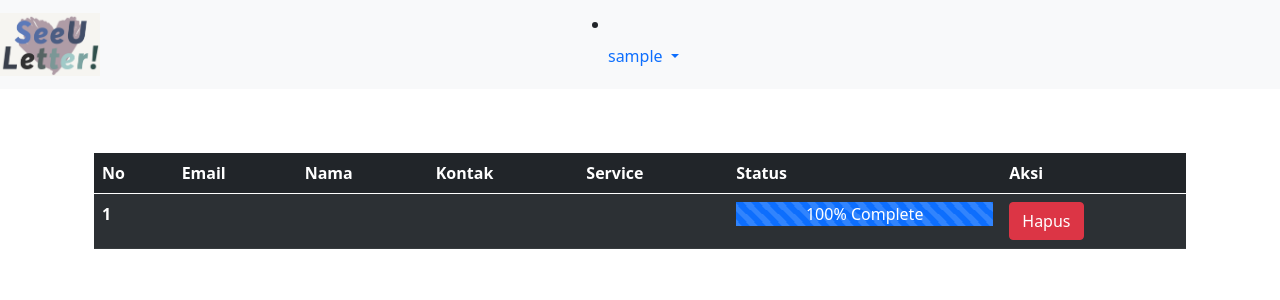
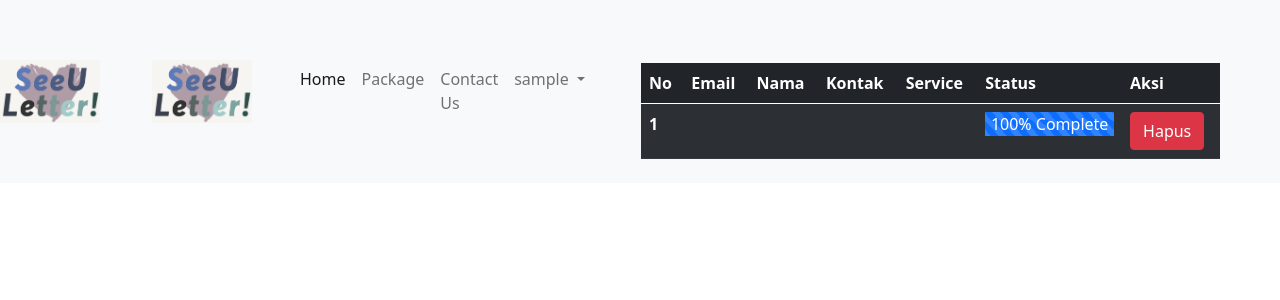
Before and after one commit to FAM-Org/php-seeuletter, a PHP site: page /pelanggan-order.php in a window 1280 px wide. Shown: the top 300 px of the page. Run offline with PHP 8.4, Linux system fonts and the light colour scheme; the visitor is signed in with stand-in values (Sample User, id 1); tables that the repository leaves empty hold one stand-in row (values such as "Sample post"); data that the repository does not hold is empty; some libraries are stand-ins or nearby versions.

Commit message:
navbar sisa

```diff
--- a/pelanggan-order.php
+++ b/pelanggan-order.php
@@ -62,18 +62,22 @@
     <nav class="navbar navbar-expand-lg navbar-light bg-light fixed top">
         <a class="navbar-brand" href="#"><img src="SeeULetter! logo.png" alt="" width="100px"></a>
         <div class="container">
+            <nav class="navbar navbar-expand-lg navbar-light bg-light fixed top">
+                <a class="navbar-brand" href="#"><img src="SeeULetter! logo.png" alt="" width="100px"></a>
+                <div class="container">
                     <div class="collapse navbar-collapse d-flex justify-content-center" id="navbarNav" style="padding-right: 10%;">
-                <?php if (!isset($_SESSION['username'])) : ?>
+
                         <ul class="navbar-nav">
                             <li class="nav-item">
-                            <a class="nav-link active" aria-current="page" href="index.php#home">Home</a>
+                                <a class="nav-link active" aria-current="page" href="#home">Home</a>
                             </li>
                             <li class="nav-item">
-                            <a class="nav-link" href="index.php#package">Package</a>
+                                <a class="nav-link" href="#package">Package</a>
                             </li>
                             <li class="nav-item">
-                            <a class="nav-link" href="index.php#contactus">Contact Us</a>
+                                <a class="nav-link" href="#contactus">Contact Us</a>
                             </li>
+                            <?php if (!isset($_SESSION['username'])) : ?>
                                 <li class="nav-item">
                                     <a class="btn btn-primary" href="login.php">Login</a>
                                 </li>
@@ -86,7 +90,6 @@
                                         <li><a class="dropdown-item" href="pelanggan-order.php?">My Order</a></li>
                                         <li><a class="dropdown-item" href="logout.php?logout=true">Logout</a></li>
                                     </ul>
-                        </li>
                                 </li>
                             <?php endif; ?>
                         </ul>
```
Also changed, not shown: pelanggan-price1.php (+5 -5 lines), pelanggan-price2.php (+5 -5 lines). Lines whose indentation alone changed are shown as unchanged.
